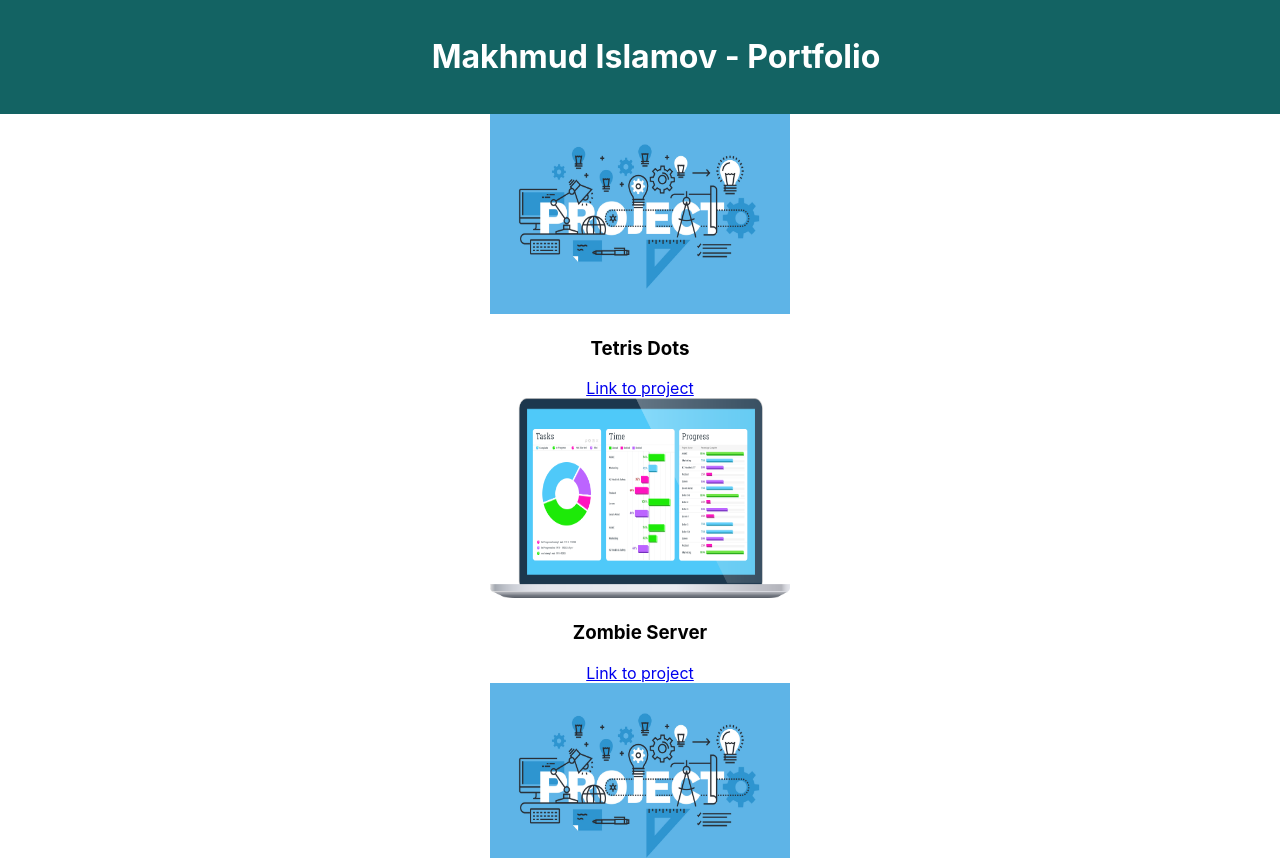
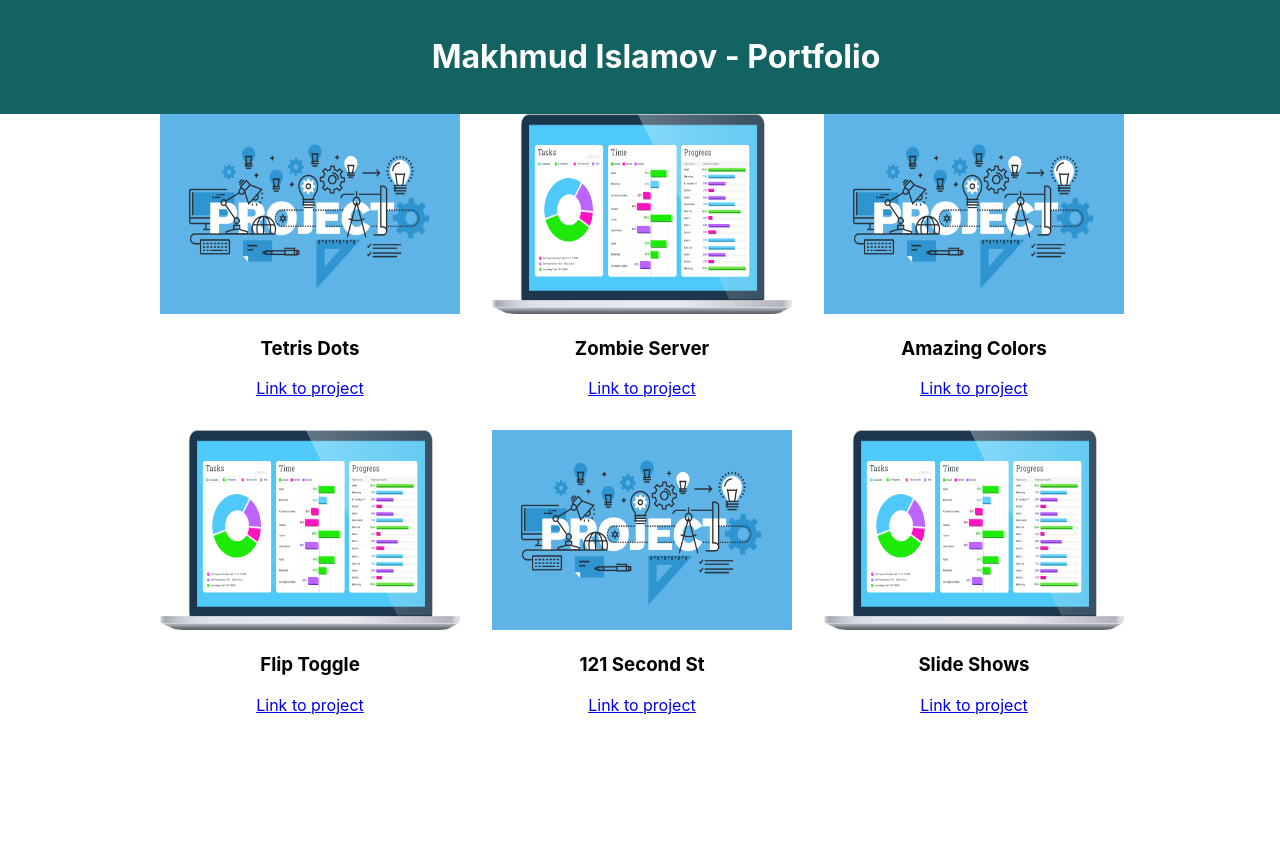
Before and after one commit to makhmudislamov/Portfolio, a React (Create React App) app: page / in a window 1280 px wide. Shown: the top 858 px of the page. After the commit the page ends 800 px from the top, so only its background shows below. Built offline with nearby package versions, Linux system fonts and the light colour scheme.

Commit message:
displaying projects in grid

```diff
--- /dev/null
+++ b/src/PageContent.css
@@ -0,0 +1,7 @@
+.PageContent {
+  width: 960px;
+  margin: auto;
+  display: grid;
+  grid-template-columns: 1fr 1fr 1fr;
+  grid-gap: 2em;
+}
--- a/src/PageContent.js
+++ b/src/PageContent.js
@@ -1,9 +1,10 @@
 import React from 'react'
 import Project from './Project'
+import './PageContent.css'
 
 function PageContent() {
     return (
-        <div>
+        <div className="PageContent">
             <Project title="Tetris Dots" image="/images/project2.jpeg" link="#" />
             <Project title="Zombie Server" image="/images/project.png" link="#" />
             <Project title="Amazing Colors" image="/images/project2.jpeg" link="#" />
```
